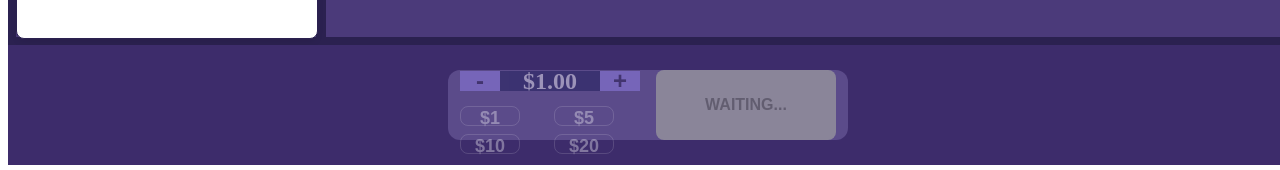
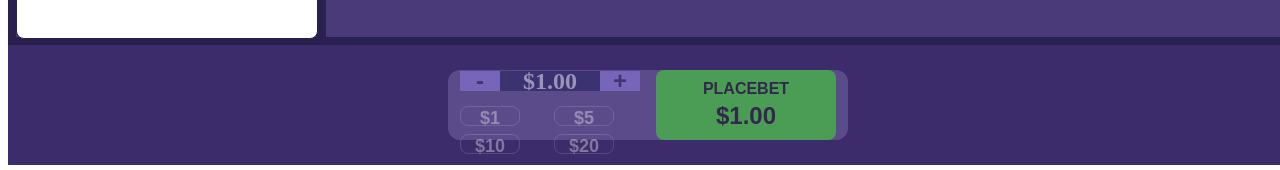
Before and after one commit to danielpnegamedev/frontend-challenge, a React (Vite) app: page / in a window 1280 px wide. Shown: the part 643-813 px from the top of the page. Built offline with nearby package versions, Linux system fonts and the light colour scheme; no server answers.

Commit message:
controlls transparent fix

```diff
--- a/crash-server.js
+++ b/crash-server.js
@@ -65,8 +65,8 @@ function handleClientMessage(message) {
   switch (type) {
     case 'bet':
       if (gameState.phase === 'betting' && userId && value > 0) {
-        const jáTemAposta = gameState.bets.some(b => b.userId === userId);
-        if (!jáTemAposta) {
+        const alreadyBet = gameState.bets.some(b => b.userId === userId);
+        if (!alreadyBet) {
           gameState.bets.push({ userId, amount: value, cashoutAt });
           broadcastGameState();
           sendBetAddedEvent(userId, value);
--- a/src/components/Controls/index.tsx
+++ b/src/components/Controls/index.tsx
@@ -2,9 +2,9 @@ import * as S from "./styles";
 import { connectWebSocket, sendBet, sendCashout, sendCancelBet } from "../../game/websocket";
 import { useEffect, useRef, useState } from "react";
 
+// Mantemos os estados literais para o fluxo lógico
 type ButtonStatus = "placebet" | "cancel" | "cashout" | "waiting";
 const USER_ID = "user123";
-
 
 export function Controls() {
   const [buttonStatus, setButtonStatus] = useState<ButtonStatus>("waiting");
@@ -32,6 +32,7 @@ export function Controls() {
           break;
 
         case "running":
+          // Se ele apostou, vira CASHOUT. Se não apostou nesta rodada, fica WAITING (mas com visual de placebet opaco)
           setButtonStatus(betPlacedRef.current ? "cashout" : "waiting");
           break;
 
@@ -59,7 +60,6 @@ export function Controls() {
     }
 
     if (buttonStatus === "cancel") {
-
       sendCancelBet(USER_ID);
       setBetPlaced(false);
       betPlacedRef.current = false;
@@ -76,6 +76,9 @@ export function Controls() {
     }
   };
 
+  // --- REGRAS VISUAIS CUSTOMIZADAS (SEM O ESTADO VISUAL 'WAITING') ---
+
+  // Se o status for "waiting", o visual de fundo volta a ser o de "place" (ou mantém o último se preferir)
   const variant =
     buttonStatus === "placebet"
       ? "place"
@@ -83,8 +86,9 @@ export function Controls() {
       ? "cancel"
       : buttonStatus === "cashout"
       ? "cashout"
-      : "waiting";
+      : "place"; // Quando em waiting, ele renderiza o design verde de aposta
 
+  // O texto do label segue a mesma regra: se estiver esperando, exibe "PLACEBET"
   const label =
     buttonStatus === "placebet"
       ? "PLACEBET"
@@ -92,8 +96,10 @@ export function Controls() {
       ? "CANCEL"
       : buttonStatus === "cashout"
       ? "CASHOUT"
-      : "WAITING...";
+      : "PLACEBET"; // Mantém o texto em vez de "WAITING..."
 
+  // O botão só aceita cliques e interações nas fases ativas
+  const isWaiting = buttonStatus === "waiting";
   const isBettingPhase = buttonStatus === "placebet";
 
   return (
@@ -156,9 +162,15 @@ export function Controls() {
         </S.BetValuesGrid>
       </S.LeftControls>
 
-      <S.PlaceBetBtn variant={variant} onClick={handleButtonClick}>
+      {/* Passamos a propriedade booleana `isWaiting` para o estilo cuidar do fade */}
+      <S.PlaceBetBtn
+        variant={variant}
+        onClick={handleButtonClick}
+        isWaiting={isWaiting}
+        disabled={isWaiting}
+      >
         <S.PlaceBetLabel>{label}</S.PlaceBetLabel>
-        {buttonStatus === "placebet" && (
+        {(buttonStatus === "placebet" || buttonStatus === "waiting") && (
           <S.PlaceBetAmount>{formatMoney(amount)}</S.PlaceBetAmount>
         )}
       </S.PlaceBetBtn>
--- a/src/components/Controls/styles.ts
+++ b/src/components/Controls/styles.ts
@@ -88,7 +88,7 @@ export const BetValueBtn = styled.button`
   }
 `;
 
-export const PlaceBetBtn = styled.button<{ variant?: 'place' | 'cancel' | 'cashout' | 'waiting' }>`
+export const PlaceBetBtn = styled.button<{ variant?: 'place' | 'cancel' | 'cashout'; isWaiting?: boolean }>`
   margin-left: 16px;
   width: 180px;
   height: 70px;
@@ -99,13 +99,26 @@ export const PlaceBetBtn = styled.button<{ variant?: 'place' | 'cancel' | 'casho
   justify-content: center;
   align-items: center;
   cursor: pointer;
+
+  /* Mantém apenas as cores originais dos botões */
   background: ${({ variant }) =>
     variant === 'place' ? '#39ff14' :
-    variant === 'cancel' ? '#ff4d4d' :
-    variant === 'cashout' ? '#ffd700' : '#9e9ea0'};
-  color: ${({ variant }) => (variant === 'waiting' ? '#666' : 'black')};
-  opacity: ${({ variant }) => (variant === 'waiting' ? 0.7 : 1)};
-  pointer-events: ${({ variant }) => (variant === 'waiting' ? 'none' : 'auto')};
+    variant === 'cancel' ? '#ff4d4d' : '#ffd700'};
+
+  color: black;
+  font-weight: bold;
+  transition: opacity 0.3s ease, transform 0.1s ease;
+
+  /* Quando o estado for waiting, ele simplesmente aplica a opacidade e bloqueia eventos */
+  ${({ isWaiting }) => isWaiting && `
+    opacity: 0.45;
+    pointer-events: none;
+    cursor: not-allowed;
+  `}
+
+  &:active {
+    transform: ${({ isWaiting }) => (isWaiting ? 'none' : 'scale(0.98)')};
+  }
 `;
 
 export const PlaceBetLabel = styled.div`
```
Lines whose indentation alone changed are shown as unchanged.
